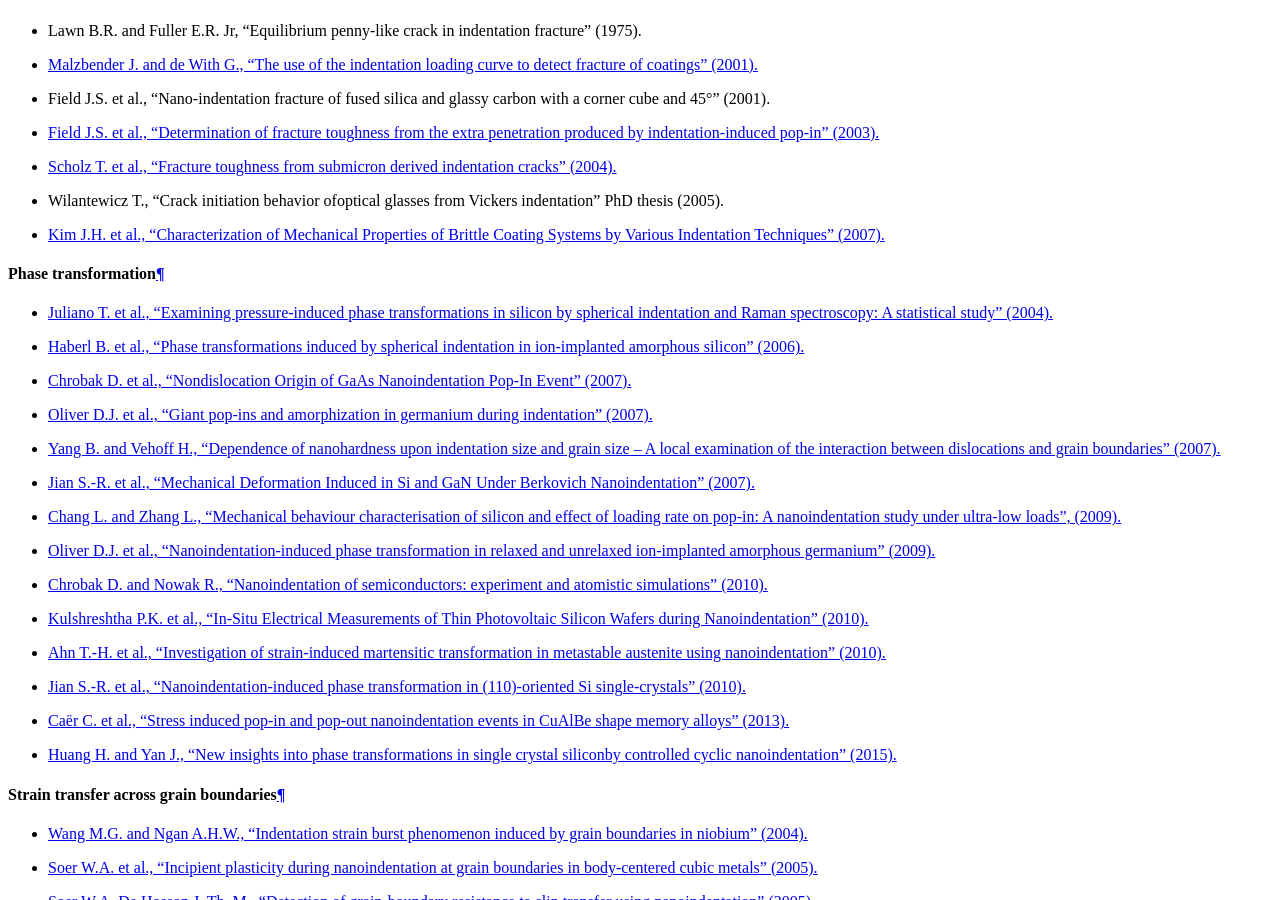
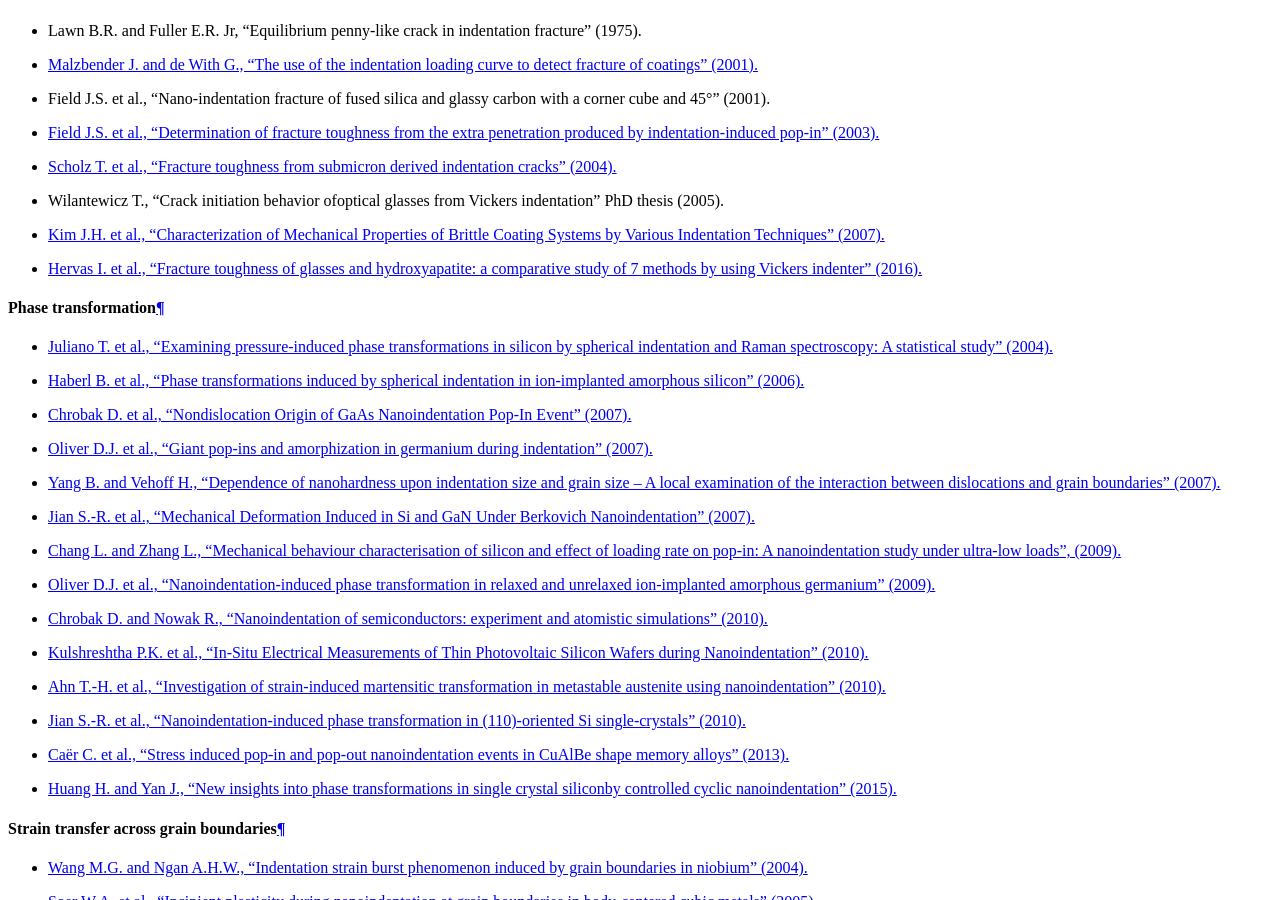
Before and after one commit to DavidMercier/PopIn, a Sphinx documentation site: the page built from doc/links_ref.rst, in a window 1280 px wide and 900 px high, scrolled down 5252 px. Built offline with Sphinx 7.4.7, drawn with Linux system fonts in a browser that asks for light colours; comment, search, counter and statistics services are not loaded; some of the changed text lies outside the part shown.

Commit message:
Update links_ref.rst

```diff
--- a/doc/links_ref.rst
+++ b/doc/links_ref.rst
@@ -179,6 +179,7 @@ Cracks formation
 * `Scholz T. et al., "Fracture toughness from submicron derived indentation cracks" (2004). <http://dx.doi.org/10.1063/1.1711164>`_
 * Wilantewicz T., "Crack initiation behavior ofoptical glasses from Vickers indentation" PhD thesis (2005).
 * `Kim J.H. et al., "Characterization of Mechanical Properties of Brittle Coating Systems by Various Indentation Techniques" (2007). <http://dx.doi.org/10.4028/www.scientific.net/KEM.352.53>`_
+* `Hervas I. et al., "Fracture toughness of glasses and hydroxyapatite: a comparative study of 7 methods by using Vickers indenter" (2016). <http://dx.doi.org/10.1016/j.ceramint.2016.05.030>`_
 
 Phase transformation
 ---------------------------
@@ -240,6 +241,7 @@ Statistics of pop-in
 * `Wu D. et al., "Elastic and plastic deformations in a high entropy alloy investigated using a nanoindentation method" (2015). <http://dx.doi.org/10.1016/j.intermet.2015.10.002>`_
 * `Franke O. et al., "Incipient plasticity of single-crystal tantalum as a function of temperature and orientation" (2015). <http://dx.doi.org/10.1080/14786435.2014.949324>`_
 * `Maughan M.R. and Bahr D.F., "Discontinuous Yield Behaviors Under Various Pre-Strain Conditions in Metals with Different Crystal Structures" (2015). <http://dx.doi.org/10.1080/21663831.2015.1121166>`_
+* `Hervas I. et al., "Fracture toughness of glasses and hydroxyapatite: a comparative study of 7 methods by using Vickers indenter" (2016). <http://dx.doi.org/10.1016/j.ceramint.2016.05.030>`_
 
 Softwares
 ###########
```
